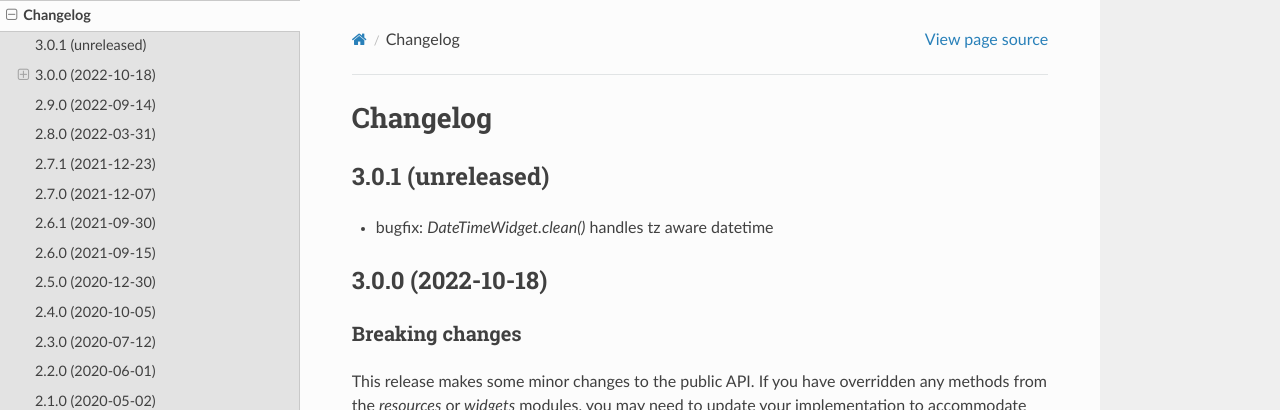
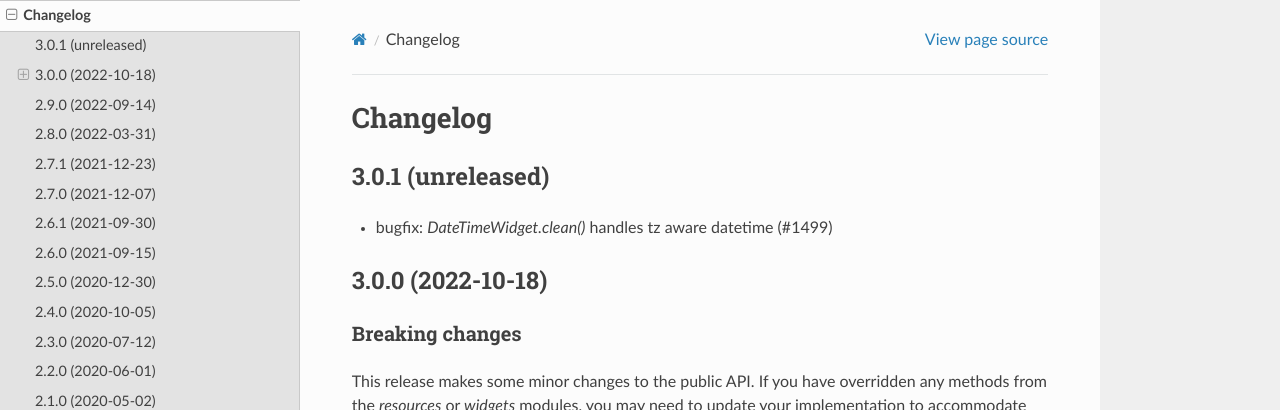
Before and after one commit to django-import-export/django-import-export, a Sphinx documentation site: the page built from docs/changelog.rst, in a window 1280 px wide and 900 px high. Shown: the top 410 px of the window. Built offline with Sphinx 7.4.7 and the Read the Docs theme 2.0.0, drawn with Linux system fonts in a browser that asks for light colours.

Commit message:
updated changelog

```diff
--- a/docs/changelog.rst
+++ b/docs/changelog.rst
@@ -4,7 +4,7 @@ Changelog
 3.0.1 (unreleased)
 ------------------
 
-- bugfix: `DateTimeWidget.clean()` handles tz aware datetime
+- bugfix: `DateTimeWidget.clean()` handles tz aware datetime (#1499)
 
 3.0.0 (2022-10-18)
 ------------------
```
